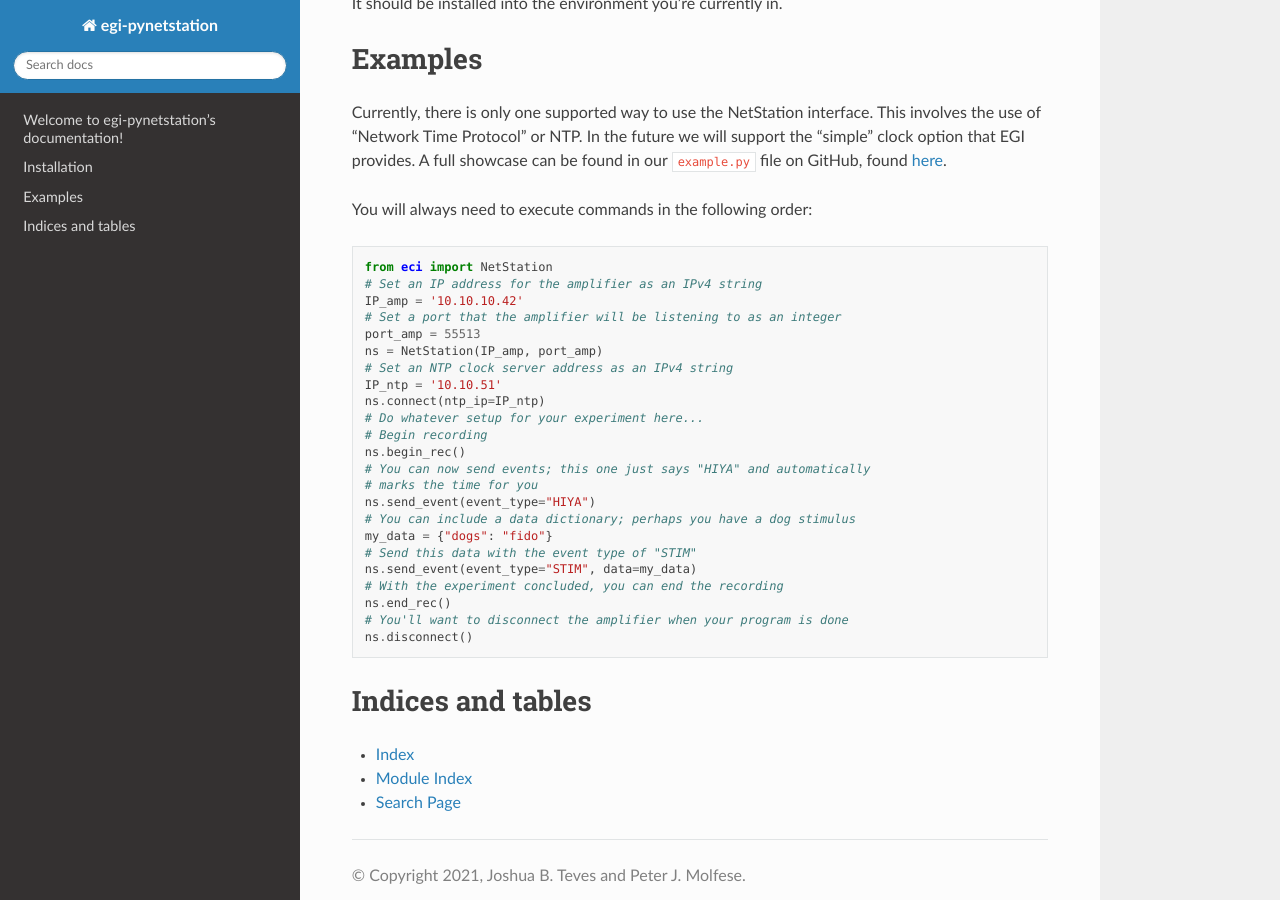
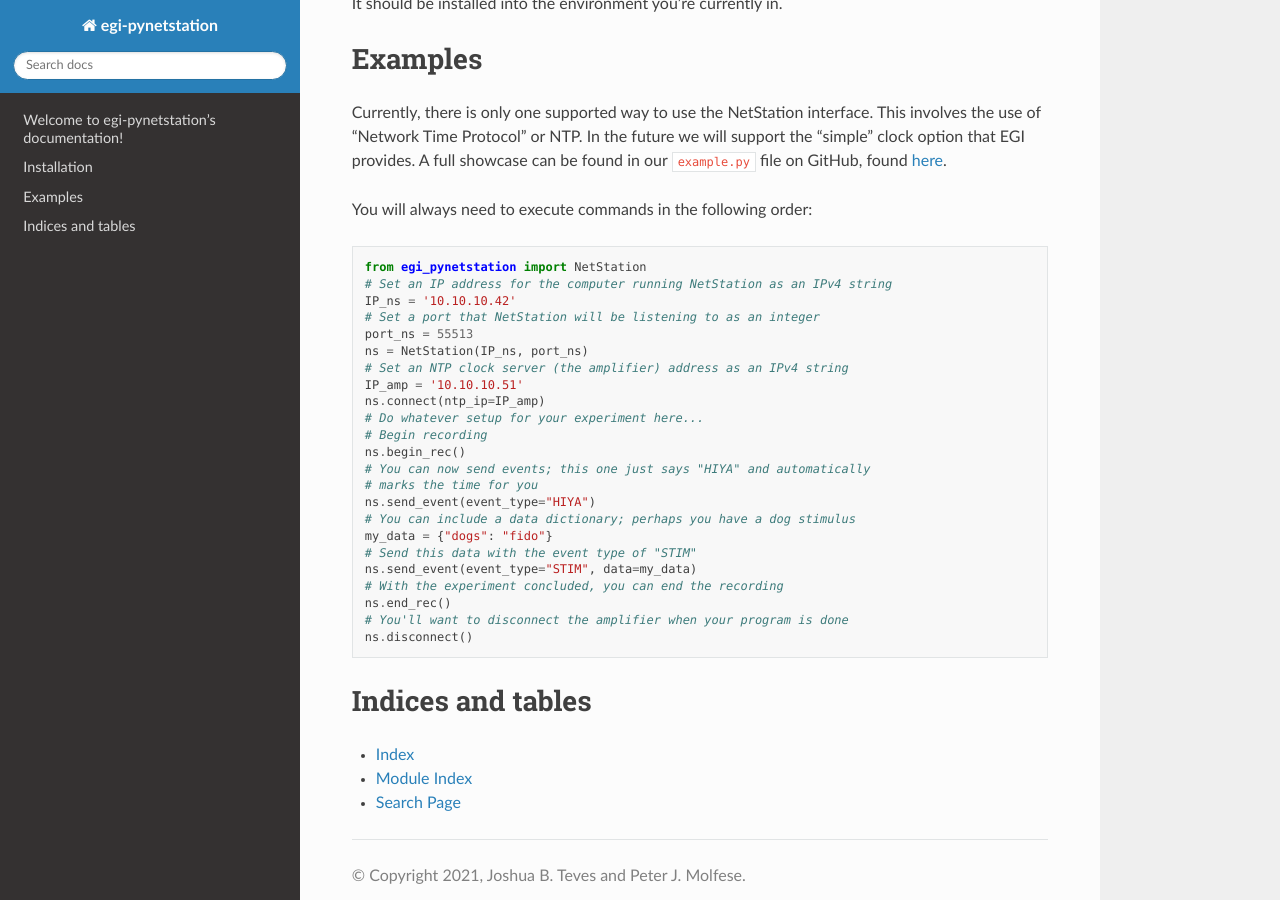
Before and after one commit to nimh-sfim/egi-pynetstation, a Sphinx documentation site: the page built from docs/index.rst, in a window 1280 px wide and 900 px high, scrolled down 564 px. Built offline with Sphinx 7.4.7 and the Read the Docs theme 2.0.0, drawn with Linux system fonts in a browser that asks for light colours.

```diff
--- a/docs/index.rst
+++ b/docs/index.rst
@@ -48,15 +48,15 @@ You will always need to execute commands in the following order:
 
 .. code-block:: python
 
-    from eci import NetStation
-    # Set an IP address for the amplifier as an IPv4 string
-    IP_amp = '10.10.10.42'
-    # Set a port that the amplifier will be listening to as an integer
-    port_amp = 55513
-    ns = NetStation(IP_amp, port_amp)
-    # Set an NTP clock server address as an IPv4 string
-    IP_ntp = '10.10.51'
-    ns.connect(ntp_ip=IP_ntp)
+    from egi_pynetstation import NetStation
+    # Set an IP address for the computer running NetStation as an IPv4 string
+    IP_ns = '10.10.10.42'
+    # Set a port that NetStation will be listening to as an integer
+    port_ns = 55513
+    ns = NetStation(IP_ns, port_ns)
+    # Set an NTP clock server (the amplifier) address as an IPv4 string
+    IP_amp = '10.10.10.51'
+    ns.connect(ntp_ip=IP_amp)
     # Do whatever setup for your experiment here...
     # Begin recording
     ns.begin_rec()
```
Also changed, not shown: example.py (+19 -9 lines).
